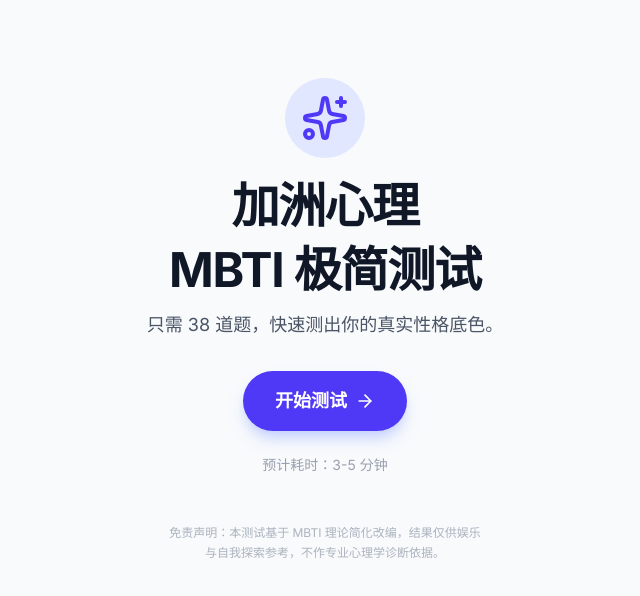
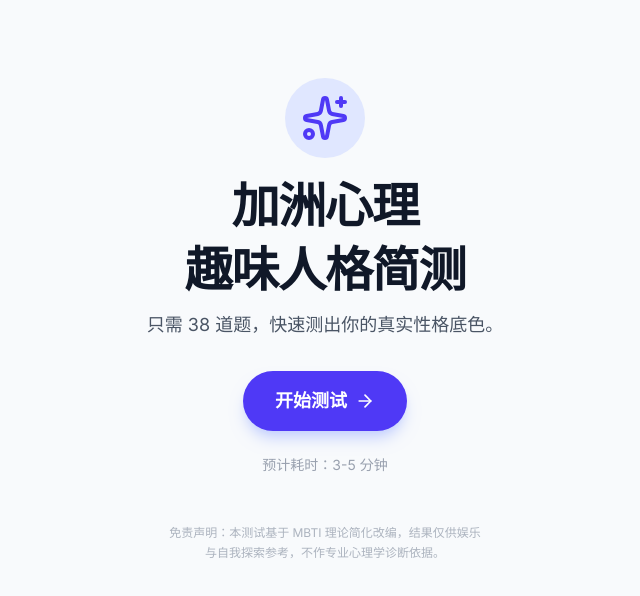
Before and after one commit to harcus01-sudo/mbti-meituan, a React (Vite) app: page / in a window 1280 px wide. Shown: the top 596 px of the page, without its empty margins (315-955 px from the left). Built offline with nearby package versions, Linux system fonts and the light colour scheme.

Commit message:
Rename to 趣味人格简测

```diff
--- a/index.html
+++ b/index.html
@@ -3,7 +3,7 @@
   <head>
     <meta charset="UTF-8" />
     <meta name="viewport" content="width=device-width, initial-scale=1.0" />
-    <title>My Google AI Studio App</title>
+    <title>趣味人格简测</title>
   </head>
   <body>
     <div id="root"></div>
--- a/src/components/GuidePage.tsx
+++ b/src/components/GuidePage.tsx
@@ -86,7 +86,7 @@
           >
             <h1 className="text-3xl md:text-4xl font-bold text-white mb-8 text-center leading-tight">
               美团消费后评价<br/>
-              <span className="text-emerald-400">领取专属MBTI徽章</span>
+              <span className="text-emerald-400">领取专属徽章</span>
             </h1>
 
             <div className="mb-8">
--- a/src/components/Result.tsx
+++ b/src/components/Result.tsx
@@ -198,7 +198,7 @@
               transition={{ delay: 0.1 }}
               className="inline-block px-4 py-1.5 border border-white/20 rounded-full text-xs font-bold tracking-[0.2em] uppercase text-white/70 mb-6"
             >
-              MBTI Personality Profile
+              MBTI人格类型
             </motion.div>
 
             <motion.h1
--- a/src/components/Welcome.tsx
+++ b/src/components/Welcome.tsx
@@ -22,7 +22,7 @@
         加洲心理
       </h1>
          <h1 className="text-4xl md:text-5xl font-bold text-gray-900 mb-4 tracking-tight">
-        MBTI 极简测试
+        趣味人格简测
       </h1>
       <p className="text-lg text-gray-600 mb-8 max-w-md leading-relaxed">
         只需 38 道题，快速测出你的真实性格底色。
```
